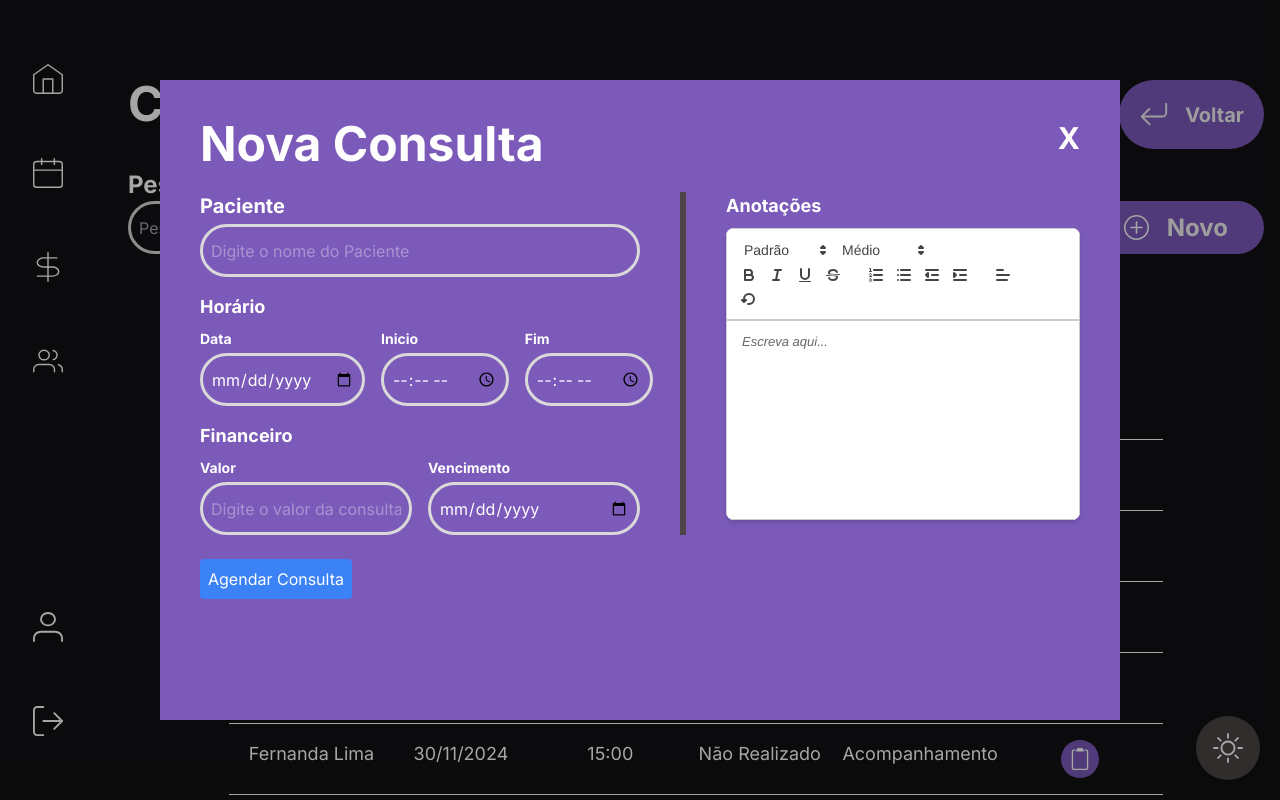
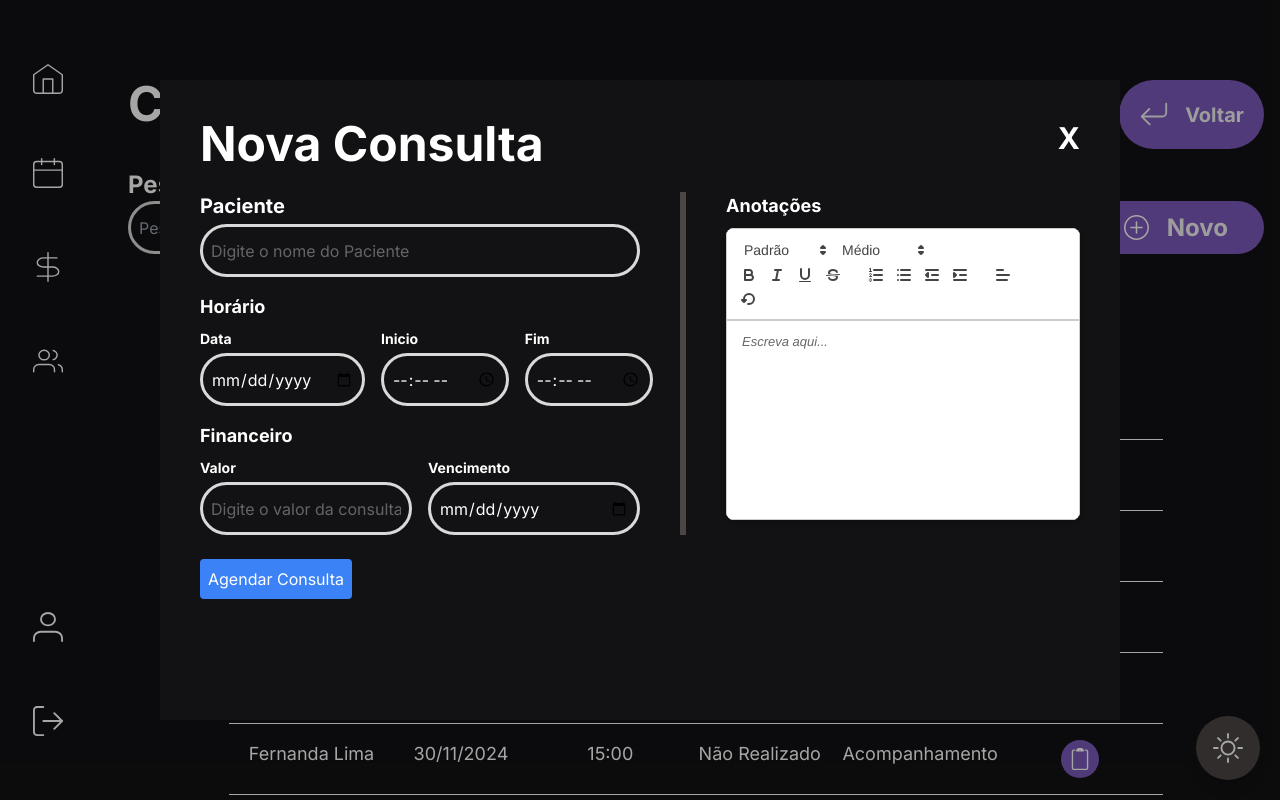
Before and after one commit to Melancia-Salgada/psico-frontend, a React (Vite) app in the folder easypsi/: page /consultas in a window 1280 px wide. Both pictures are taken after a click on the link "Novo". Built offline with nearby package versions, Linux system fonts and the light colour scheme; no server answers.

Commit message:
Mudanca cor card

```diff
--- a/easypsi/src/components/Cards/Novo.jsx
+++ b/easypsi/src/components/Cards/Novo.jsx
@@ -23,7 +23,7 @@ export const Paciente = ({ closePopup }) => {
   };
 
   return (
-    <div className="bg-roxo rounded-[50px] relative w-full h-full lg:min-w-[60rem] lg:min-h-[50rem] moveis:w-screen moveis:h-screen moveis:rounded-none">
+    <div className="bg-preto-darkmode rounded-[50px] relative w-full h-full lg:min-w-[60rem] lg:min-h-[50rem] moveis:w-screen moveis:h-screen moveis:rounded-none">
       <div className="pt-14 pl-16 pr-16 pb-20">
         <div className="flex justify-between font-bold">
           <div className="text-2xl sm:text-3xl md:text-4xl lg:text-5xl mb-[30px]">Novo Paciente</div>
@@ -195,7 +195,7 @@ export const Paciente = ({ closePopup }) => {
 
 export const Consulta = ({ closePopup }) => {
   return (
-    <div className="bg-roxo rounded-[50px] relative w-full h-auto lg:w-[60rem] lg:h-[40rem] md:w-[90%] sm:w-full sm:h-screen sm:rounded-none">
+    <div className="bg-preto-darkmode rounded-[50px] relative w-full h-auto lg:w-[60rem] lg:h-[40rem] md:w-[90%] sm:w-full sm:h-screen sm:rounded-none">
       <div className="p-4 sm:p-6 md:p-8 lg:p-10">
         <div className="flex justify-between font-bold mb-4 sm:mb-6">
           <div className="text-2xl sm:text-3xl md:text-4xl lg:text-5xl">Nova Consulta</div>
```
